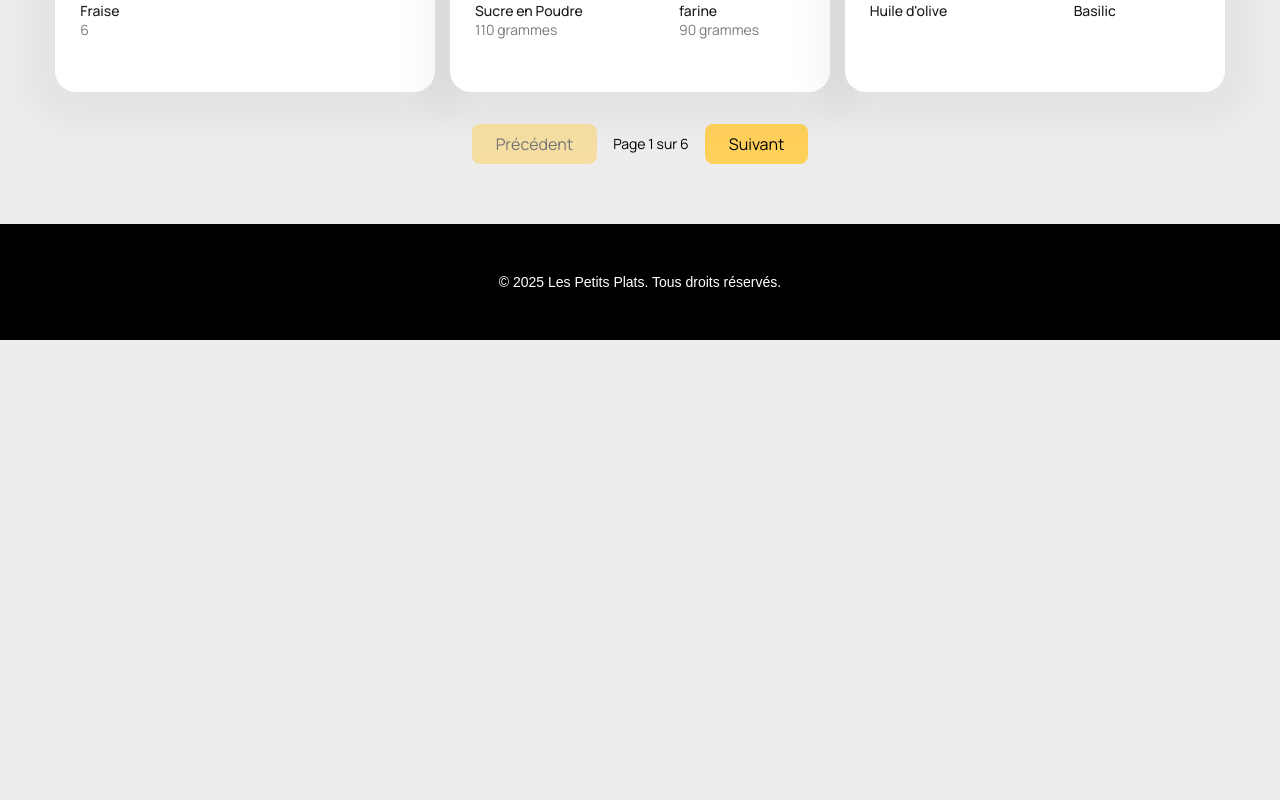
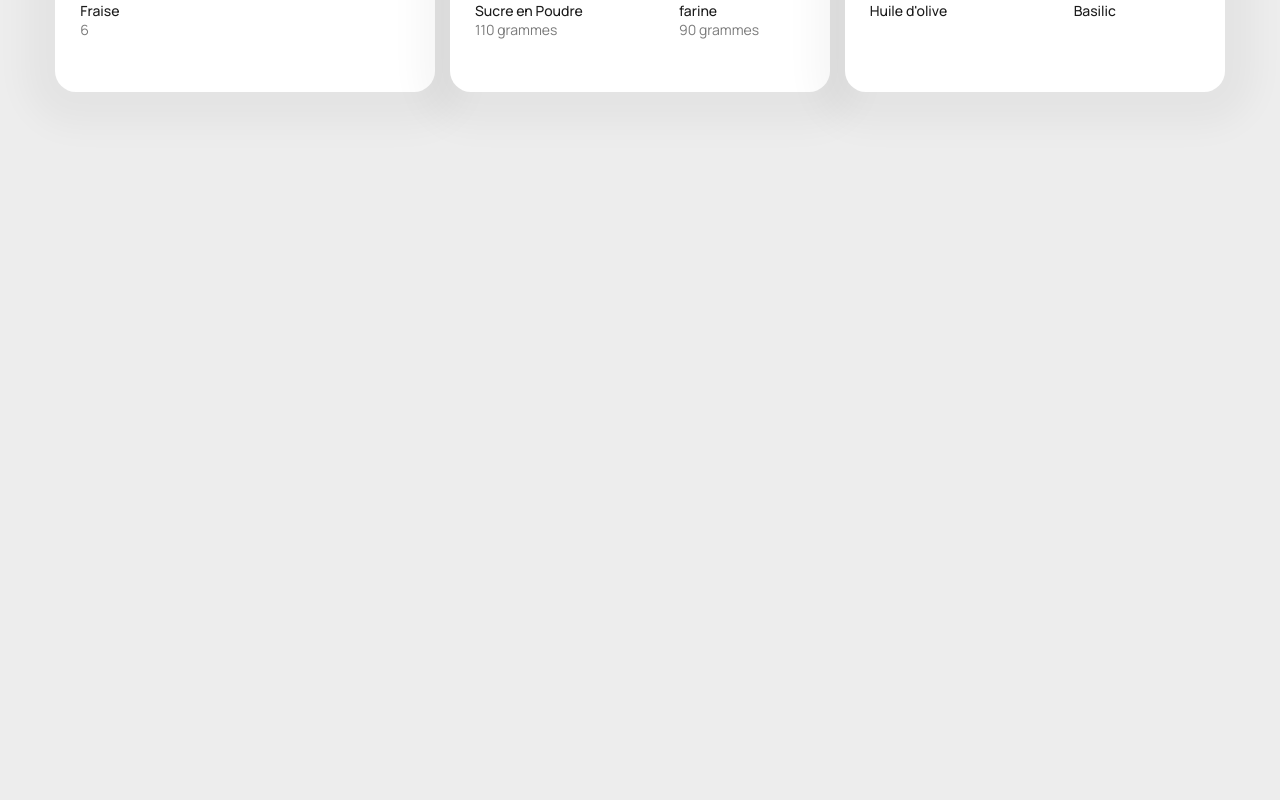
Before and after one commit to Fouadoux/react-P4, a Next.js app: page / in a window 1280 px wide. Shown: the part 3080-3880 px from the top of the page. Before the commit the page ends 3420 px from the top, so only its background shows below. Built offline with nearby package versions, Linux system fonts and the light colour scheme.

Commit message:
refacto : correction du placement du footer

```diff
--- a/src/app/page.jsx
+++ b/src/app/page.jsx
@@ -6,9 +6,11 @@ import RecipesPage from '@/components/RecipesPage/RecipesPage'
  */
 export default function Page() {
     return (
+        <div className='min-h-screen'>
         <>
             <RecipesPage recipes={datas} />
 
         </>
+        </div>
     )
 }
--- a/src/components/RecipeList/RecipeList.jsx
+++ b/src/components/RecipeList/RecipeList.jsx
@@ -38,7 +38,7 @@ if (!isClient) return null
 // Affichage si aucune recette trouvée
 if (recipes.length === 0) {
   return (
-    <div className="flex justify-center items-center w-full max-w-360 mx-auto px-18 py-20">
+    <div className="min-h-screen flex justify-center  w-full max-w-360 mx-auto px-18 py-20">
       <p className="font-[anton] text-center text-[44px]  text-gray-500">Aucune recette trouvée</p>
     </div>
   )
@@ -53,7 +53,7 @@ if (recipes.length === 0) {
             </div>
 
 
-            <div className="flex justify-center items-center gap-4 mt-8">
+            <div className="min-h-screen flex justify-center items-end gap-4 mt-8">
                 <button
                     onClick={goToPreviousPage}
                     disabled={currentPage === 1}
--- a/src/components/RecipesPage/RecipesPage.jsx
+++ b/src/components/RecipesPage/RecipesPage.jsx
@@ -61,7 +61,7 @@ export default function RecipesPage({ recipes }) {
 
   return (
     <>
-      <div className=' flex flex-col gap-15'>
+      <div className='min-h-screen flex flex-col gap-15'>
         <Header searchTerm={searchTerm} setSearchTerm={setSearchTerm} />
         <Filters
           recipes={filteredRecipes}
```
